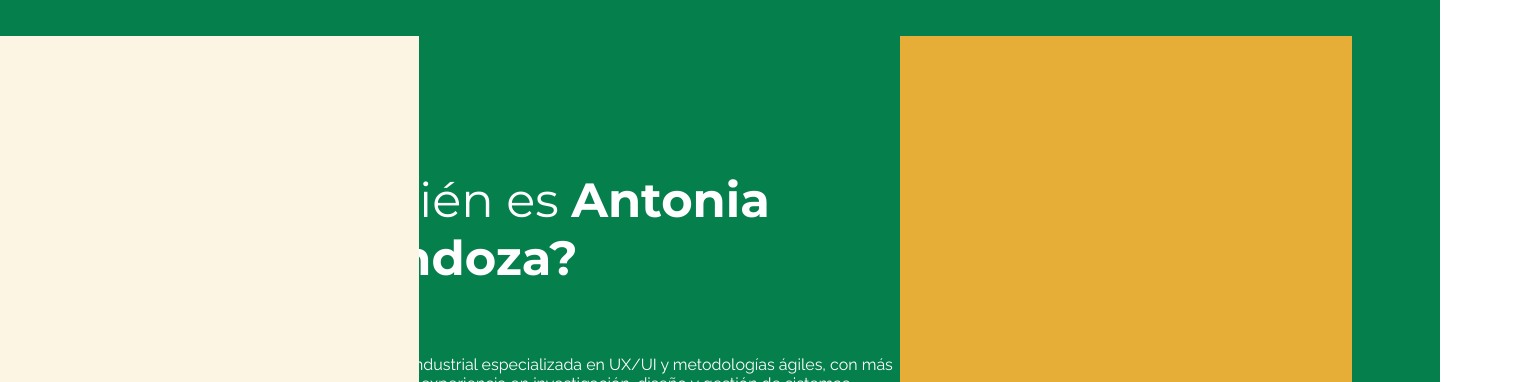
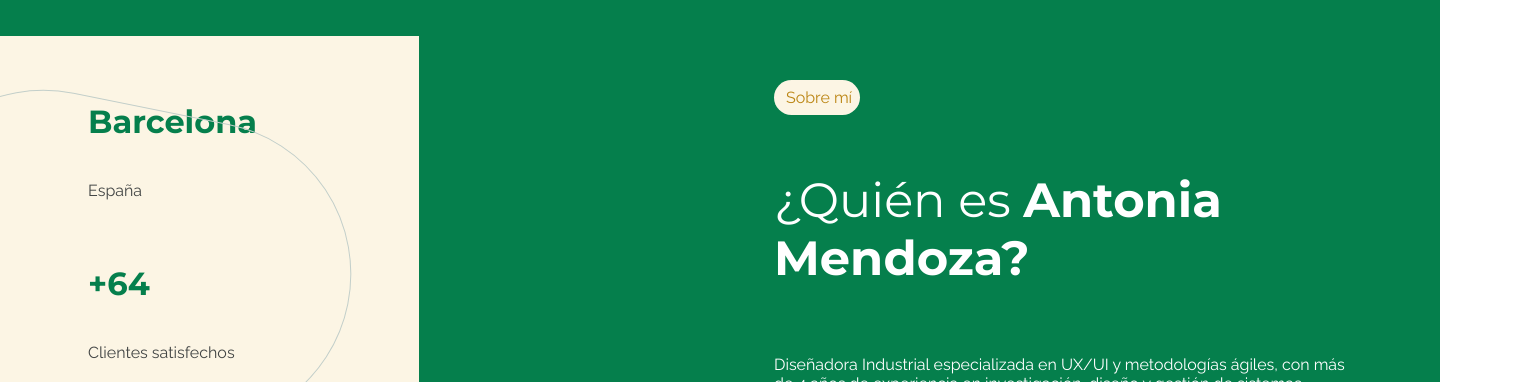
Before and after one commit to jeannettearias/AntoPortfolio, a React (Vite) app: page / in a window 1280 px wide. Shown: the part 2418-2800 px from the top of the page, 1528 px wide, since content can reach past the window. Built offline with nearby package versions, Linux system fonts and the light colour scheme.

Commit message:
position absolute

```diff
--- a/src/components/landing/Hero.jsx
+++ b/src/components/landing/Hero.jsx
@@ -56,5 +56,4 @@ function Hero({ heroData, Buttons }) {
 
 }
 
-
 export default Hero;
--- a/src/components/landing/Skills.jsx
+++ b/src/components/landing/Skills.jsx
@@ -9,30 +9,30 @@ function Skills({ skillsData }) {
         <>
             <section id="Skills" className="skills-section">
                 <section className="skills__hero">
+                    <div className='Detail2__info'></div>
                     <div className='vector'></div>
                     <div className='Detail1_hero'></div>
                     <div className='Detail2_hero'></div>
                     <div className="info__hero">
                         <div className='Data__hero'>
-                            <div className='Content1__data'>
-                                <h3 className='content1__title'>Barcelona</h3>
-                                <label className='content1__label'>España</label>
+                            <div className='Content__data'>
+                                <h3 className='content__title'>Barcelona</h3>
+                                <label className='content__label'>España</label>
                             </div>
-                            <div className='Content2__data'>
-                                <h3 className='content2__title'></h3>
-                                <label className='content2__label'></label>
+                            <div className='Content__data'>
+                                <h3 className='content__title'>+64</h3>
+                                <label className='content__label'>Clientes satisfechos</label>
                             </div>
-                            <div className='Content3__data'>
-                                <h3 className='content3__title'></h3>
-                                <label className='content3__label'></label>
+                            <div className='Content__data'>
+                                <h3 className='content__title'>+30</h3>
+                                <label className='content__label'>Proyectos completados</label>
                             </div>
                         </div>
                         <div className='Detail1__info'>
                             <div className="rectangle_3_info"></div>
                             <div className="rectangle_4_info"></div>
                         </div>
-                        <div className='Detail2__info'>
-                        </div>
+
                     </div>
                     <div className='Content_tag'>
                         <div className='text__tag'>
@@ -55,10 +55,11 @@ function Skills({ skillsData }) {
                                 ))}
                             </ul>
                         </div>
+                        {/* <div className='Vector1_skills'>
+                            <img src="/images/Vector 1.png" alt="" />
+                        </div> */}
                     </div>
-                    <div className='Vector1_skills'>
-                        <img src="/images/Vector 1.png" alt="" />
-                    </div>
+
                 </section>
 
             </section>
--- a/src/styles/App.scss
+++ b/src/styles/App.scss
@@ -29,5 +29,6 @@ main {
   display: flex;
   width: 1440px;
   flex-direction: column;
+  position: absolute;
   align-items: flex-start;
 }
--- a/src/styles/_hero.scss
+++ b/src/styles/_hero.scss
@@ -97,8 +97,11 @@
 }
 
 .Detail_2 {
-  display: flex;
+  width: 449.489px;
   height: 521px;
+
+  position: absolute;
+  right: -87.677px;
 
   background: var(--Green-01, #e2f2eb);
 }
@@ -144,6 +147,7 @@
 .figma__picture {
   display: flex;
   width: 304px;
+
   padding-bottom: 3px;
   flex-direction: column;
   justify-content: center;
@@ -175,6 +179,7 @@
 
 .data__content {
   display: flex;
+  position: absolute;
   flex-direction: column;
   justify-content: center;
   align-items: flex-end;
--- a/src/styles/_skills.scss
+++ b/src/styles/_skills.scss
@@ -20,6 +20,7 @@
   display: flex;
   height: 521px;
   align-items: center;
+  position: absolute;
   gap: 94px;
   flex: 1 0 0;
 }
@@ -77,16 +78,17 @@
 
 .Data__hero {
   display: flex;
-
   width: 197px;
   height: 521px;
   flex-direction: column;
   justify-content: center;
   align-items: flex-start;
   gap: 32px;
+
+  color: var(--Main-Primary, #057f4c);
 }
 
-.Content1__data {
+.Content__data {
   display: flex;
   flex-direction: column;
   justify-content: center;
@@ -95,7 +97,18 @@
   align-self: stretch;
 }
 
-.content1__label {
+.content__title {
+  align-self: stretch;
+
+  color: var(--Main-Primary, #057f4c);
+  font-family: Montserrat;
+  font-size: 32px;
+  font-style: normal;
+  font-weight: 700;
+  line-height: normal;
+}
+
+.content__label {
   align-self: stretch;
 
   color: var(--Neutral-07, #424544);
@@ -104,6 +117,15 @@
   font-style: normal;
   font-weight: 400;
   line-height: normal;
+}
+
+.Content2__data {
+  display: flex;
+  flex-direction: column;
+  justify-content: center;
+  align-items: flex-end;
+  gap: 8px;
+  align-self: stretch;
 }
 
 .Content_tag {
@@ -212,11 +234,13 @@
   }
 }
 
-.Vector1_skills {
-  width: 452px;
-  height: 677px;
+// .Vector1_skills {
+//   width: 452.274px;
+//   height: 677px;
 
-  opacity: 1;
+//   position: absolute;
+//   left: 282.454px;
+//   bottom: 0;
 
-  background: var(--Main-secondary, #e6ae37);
-}
+//   fill: var(--Main-Secondary, #e6ae37);
+// }
```
